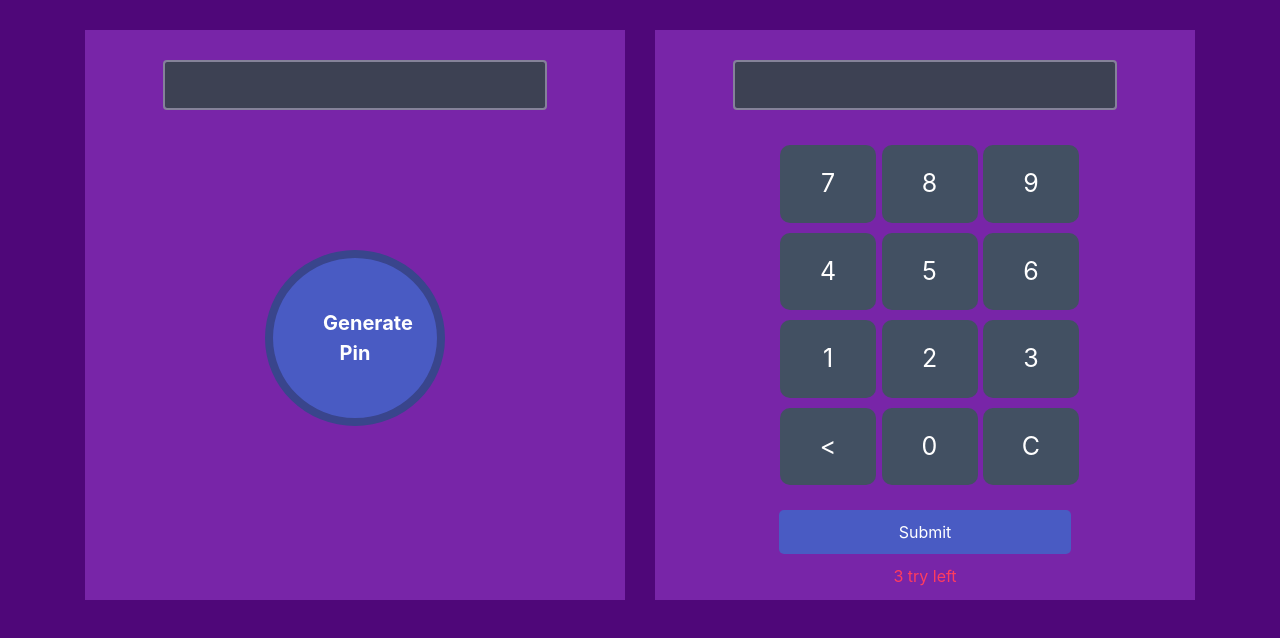
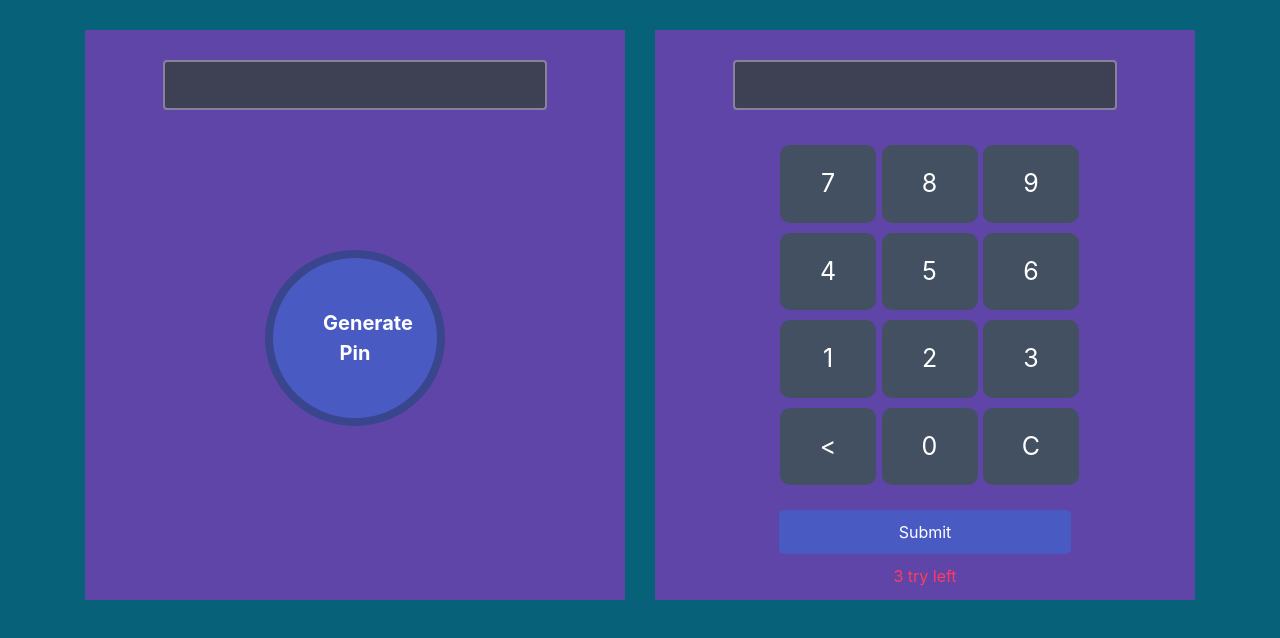
Before and after one commit to Shuvapandit/pin-matcher, a plain HTML site: page index.html in a window 1280 px wide. Drawn offline with nearby package versions, Linux system fonts and the light colour scheme.

Commit message:
color change

```diff
--- a/style.css
+++ b/style.css
@@ -2,7 +2,7 @@
     box-sizing: border-box;
 }
 body {
-    background: rgb(79, 7, 121);
+    background: rgb(7, 98, 121);
     height: 100vh;
 }
 .container {
```
